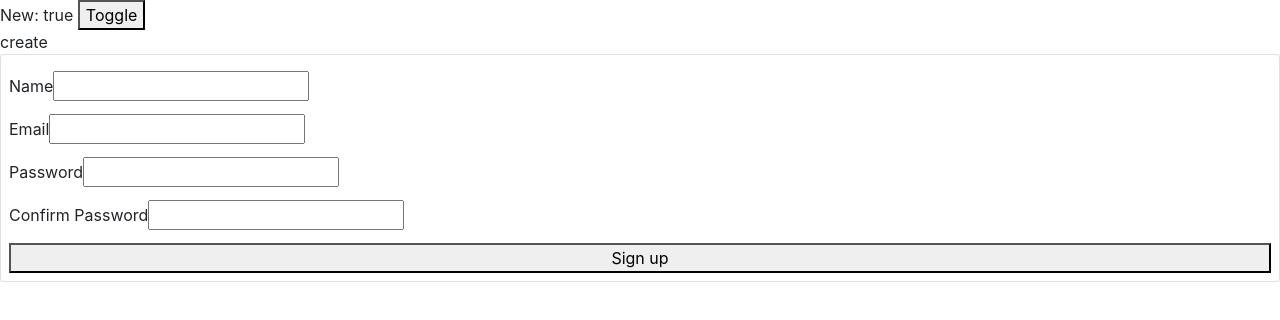
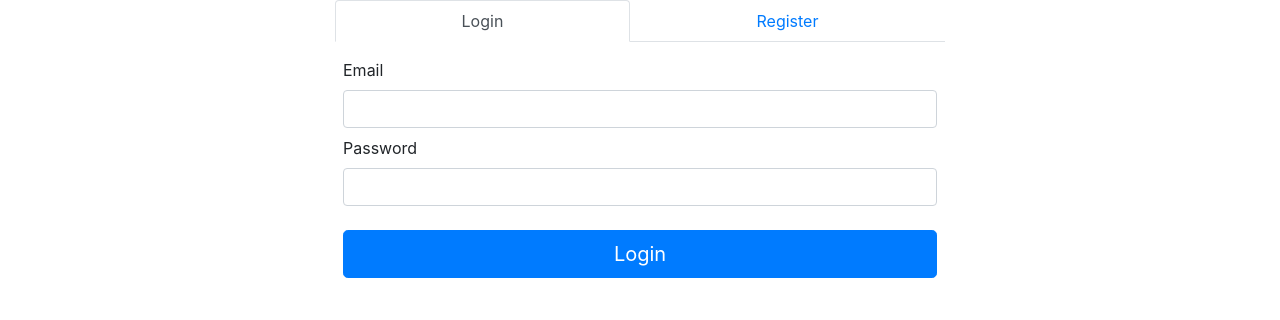
Before and after one commit to firecrust17/quick-poll, an Angular app in the folder quick-poll/: page /login in a window 1280 px wide. Shown: the top 320 px of the page. Built offline with nearby package versions, Linux system fonts and the light colour scheme.

Commit message:
login component UI improved

```diff
--- a/quick-poll/src/app/poll-module/poll-login/poll-login.component.html
+++ b/quick-poll/src/app/poll-module/poll-login/poll-login.component.html
@@ -1,56 +1,67 @@
-New: {{is_new}} <button (click)="is_new = !is_new">Toggle</button>
-<div *ngIf="!is_new">
-	login
+<div class="">
+
+	<div class="col-sm-12 col-md-6 col-md-offset-3 container">
+		<ul class="nav nav-tabs nav-fill" id="myTab" role="tablist">
+		  <li class="nav-item">
+		    <a class="nav-link active" id="login-tab" data-toggle="tab" href="#login" role="tab" aria-controls="login" aria-selected="true">Login</a>
+		  </li>
+		  <li class="nav-item">
+		    <a class="nav-link" id="signup-tab" data-toggle="tab" href="#signup" role="tab" aria-controls="signup" aria-selected="false">Register</a>
+		  </li>
+		</ul>
+		<div class="tab-content" id="myTabContent">
+		  <div class="tab-pane fade show active" id="login" role="tabpanel" aria-labelledby="login-tab">
 		  	<form [formGroup]="login_payload" (ngSubmit)="validate('login')" class="">
-		<div class="card mb-2 p-2">
+				<div class="mb-2 p-2">
 					<div class="row mt-2">
 
 						<div class="col-12 mb-2">
 							<label>Email</label>
-					<input type="email" formControlName="email">
+							<input class="form-control" type="email" formControlName="email">
 						</div>
 
 						<div class="col-12 mb-2">
 							<label>Password</label>
-					<input type="password" formControlName="password">
+							<input class="form-control" type="password" formControlName="password">
 						</div>
 
 					</div>
-			<button>Login</button>
+					<button class="btn btn-primary btn-lg col-12 mt-3">Login</button>
 				</div>
 			</form>
-
 		  </div>
 
-<div *ngIf="is_new">
-	create
+		  <div class="tab-pane fade" id="signup" role="tabpanel" aria-labelledby="signup-tab">
 		  	<form [formGroup]="signup_payload" (ngSubmit)="validate('signup')" class="">
-		<div class="card mb-2 p-2">
+				<div class="mb-2 p-2">
 					<div class="row mt-2">
 
 						<div class="col-12 mb-2">
 							<label>Name</label>
-					<input type="text" formControlName="user_name">
+							<input class="form-control" type="text" formControlName="user_name">
 						</div>
 
 						<div class="col-12 mb-2">
 							<label>Email</label>
-					<input type="email" formControlName="email">
+							<input class="form-control" type="email" formControlName="email">
 						</div>
 
 						<div class="col-12 mb-2">
 							<label>Password</label>
-					<input type="password" formControlName="password">
+							<input class="form-control" type="password" formControlName="password">
 						</div>
 
 						<div class="col-12 mb-2">
 							<label>Confirm Password</label>
-					<input type="password" formControlName="confirm_password">
+							<input class="form-control" type="password" formControlName="confirm_password">
 						</div>
 
 					</div>
-			<button>Sign up</button>
+					<button class="btn btn-primary btn-lg col-12 mt-3">Register</button>
 				</div>
 			</form>
+		  </div>
+		</div>
 
 	</div>
+</div>
```
Lines whose indentation alone changed are shown as unchanged.
